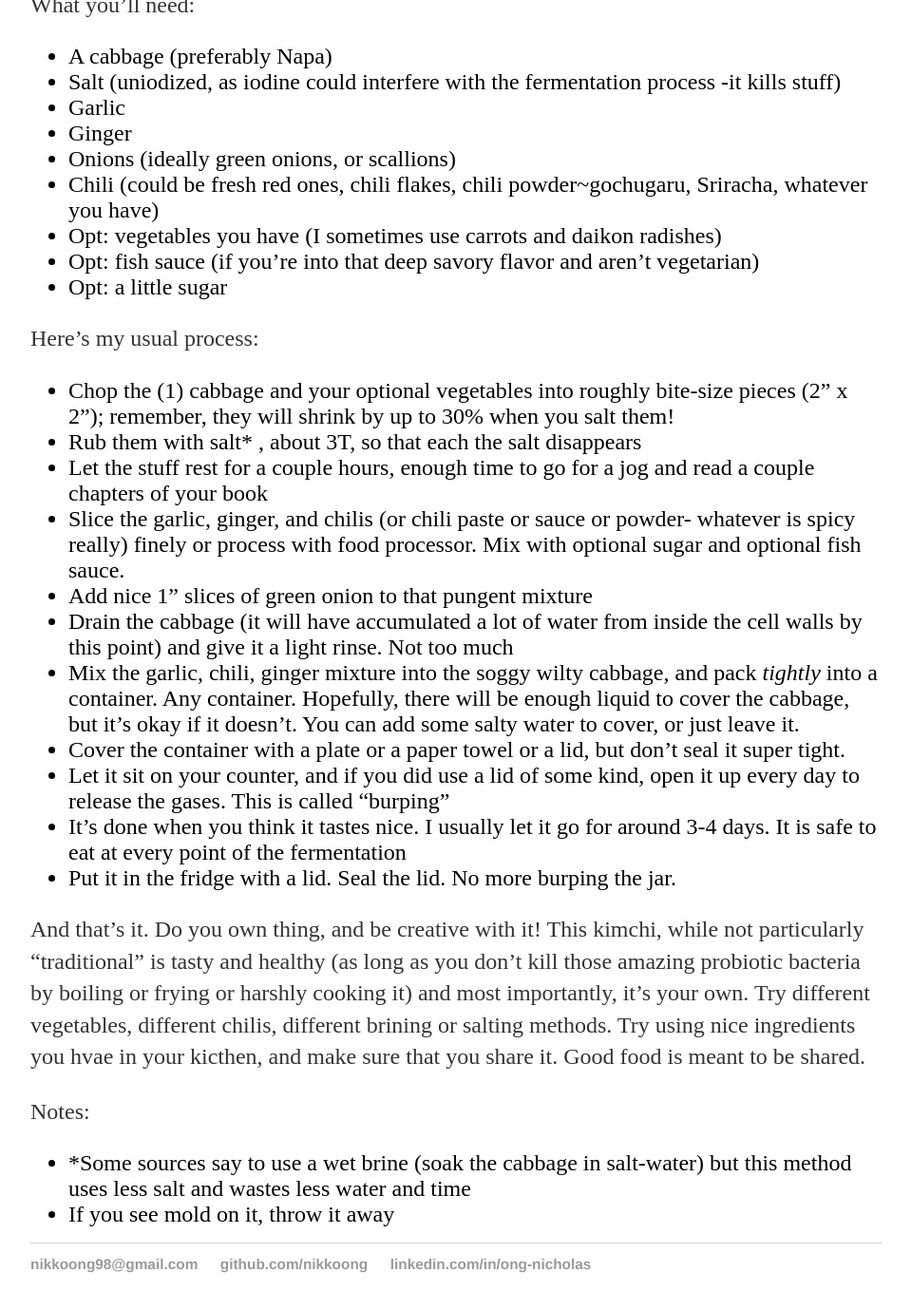
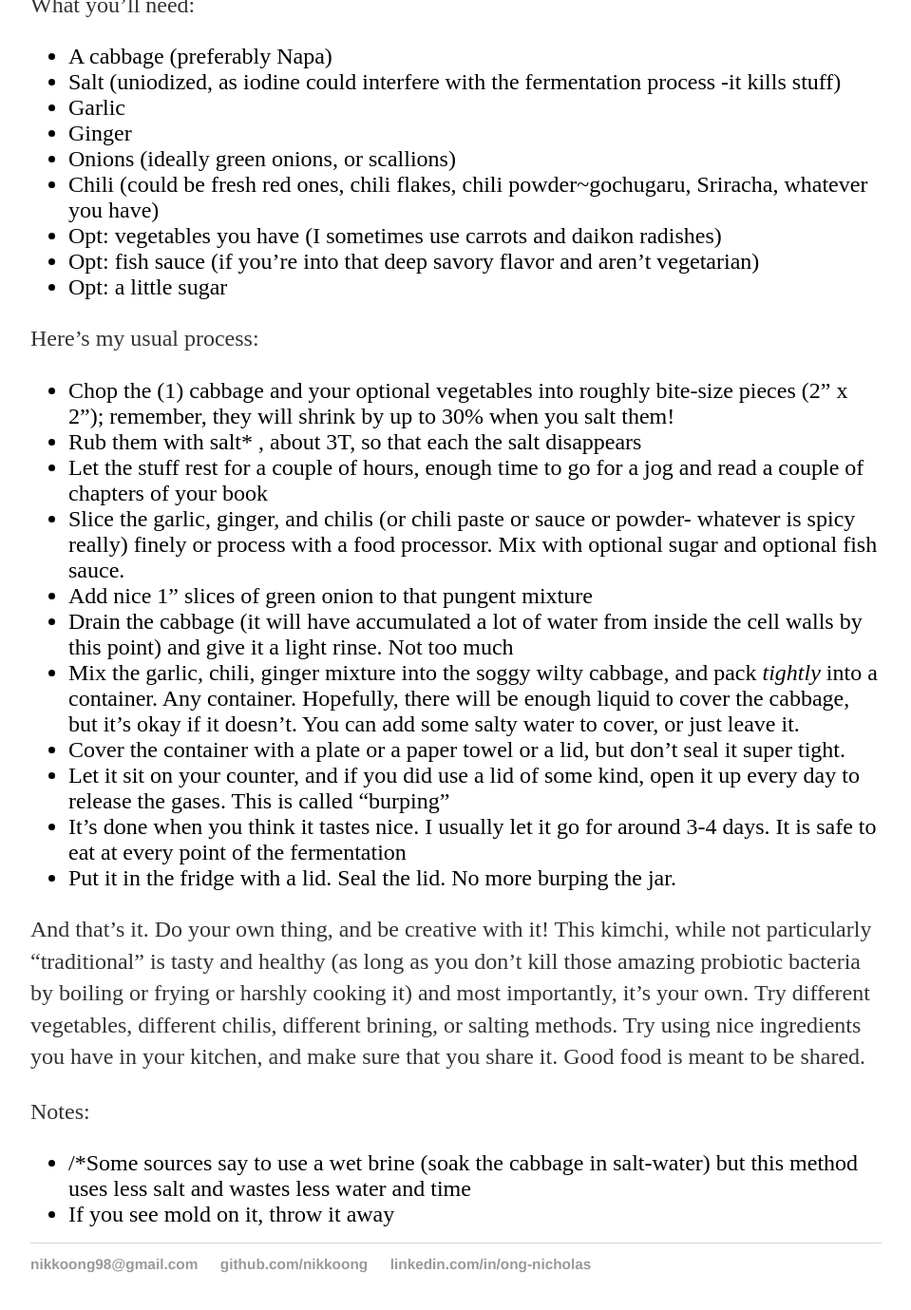
Before and after one commit to nikkoong/nikkoong.github.io, a Jekyll site: the page built from _posts/2020-05-06-Kimchi.md, in a window 1280 px wide and 1400 px high, scrolled down 2506 px. Shown: the top 1379 px of the window at 95% size, without its empty margins (160-1119 px from the left). Built offline with Jekyll 4.4.1, drawn with Linux system fonts in a browser that asks for light colours; some of the changed text lies outside the part shown.

Commit message:
Update 2020-05-06-Kimchi.md

```diff
--- a/_posts/2020-05-06-Kimchi.md
+++ b/_posts/2020-05-06-Kimchi.md
@@ -31,8 +31,8 @@ What you'll need:
 Here's my usual process:
 - Chop the (1) cabbage and your optional vegetables into roughly bite-size pieces (2" x 2"); remember, they will shrink by up to 30% when you salt them!
 - Rub them with salt* , about 3T, so that each the salt disappears
-- Let the stuff rest for a couple hours, enough time to go for a jog and read a couple chapters of your book
-- Slice the garlic, ginger, and chilis (or chili paste or sauce or powder- whatever is spicy really) finely or process with food processor. Mix with optional sugar and optional fish sauce.
+- Let the stuff rest for a couple of hours, enough time to go for a jog and read a couple of chapters of your book
+- Slice the garlic, ginger, and chilis (or chili paste or sauce or powder- whatever is spicy really) finely or process with a food processor. Mix with optional sugar and optional fish sauce.
 - Add nice 1" slices of green onion to that pungent mixture
 - Drain the cabbage (it will have accumulated a lot of water from inside the cell walls by this point) and give it a light rinse. Not too much
 - Mix the garlic, chili, ginger mixture into the soggy wilty cabbage, and pack *tightly* into a container. Any container. Hopefully, there will be enough liquid to cover the cabbage, but it's okay if it doesn't. You can add some salty water to cover, or just leave it.
@@ -41,8 +41,8 @@ Here's my usual process:
 - It's done when you think it tastes nice. I usually let it go for around 3-4 days. It is safe to eat at every point of the fermentation
 - Put it in the fridge with a lid. Seal the lid. No more burping the jar.
 
-And that's it. Do you own thing, and be creative with it! This kimchi, while not particularly "traditional" is tasty and healthy (as long as you don't kill those amazing probiotic bacteria by boiling or frying or harshly cooking it) and most importantly, it's your own. Try different vegetables, different chilis, different brining or salting methods. Try using nice ingredients you hvae in your kicthen, and make sure that you share it. Good food is meant to be shared.
+And that's it. Do your own thing, and be creative with it! This kimchi, while not particularly "traditional" is tasty and healthy (as long as you don't kill those amazing probiotic bacteria by boiling or frying or harshly cooking it) and most importantly, it's your own. Try different vegetables, different chilis, different brining, or salting methods. Try using nice ingredients you have in your kitchen, and make sure that you share it. Good food is meant to be shared.
 
 Notes:
-- *Some sources say to use a wet brine (soak the cabbage in salt-water) but this method uses less salt and wastes less water and time
+- /*Some sources say to use a wet brine (soak the cabbage in salt-water) but this method uses less salt and wastes less water and time
 - If you see mold on it, throw it away
```
Also changed, not shown: other parts of _posts/2020-05-06-Kimchi.md (+2 -2 lines).
